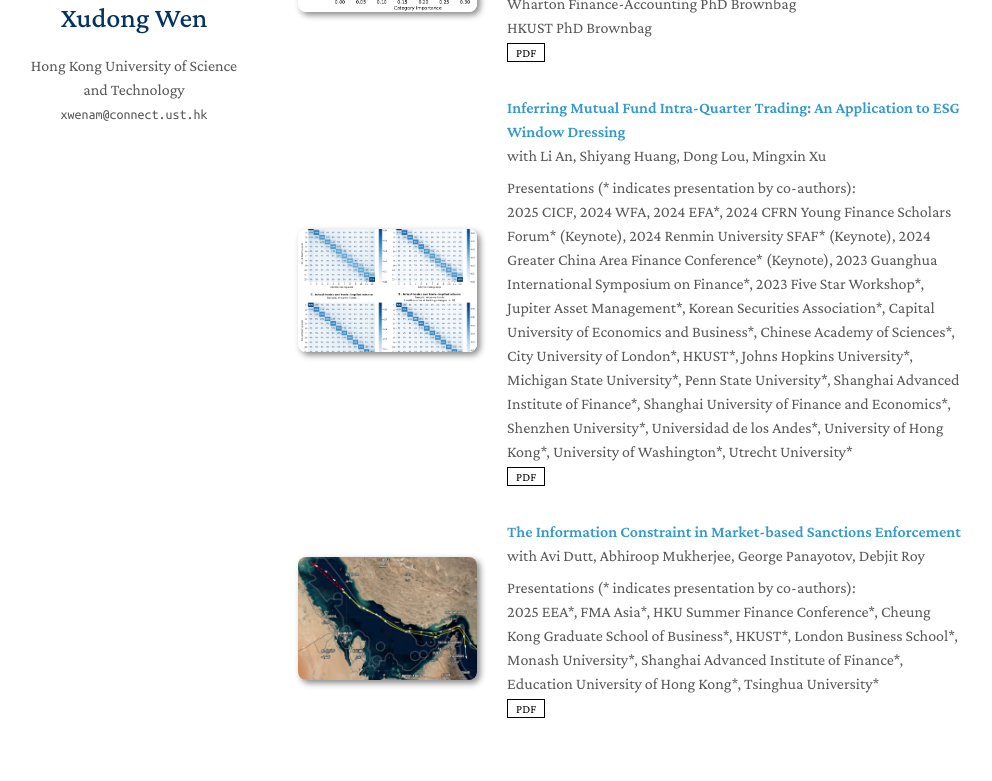
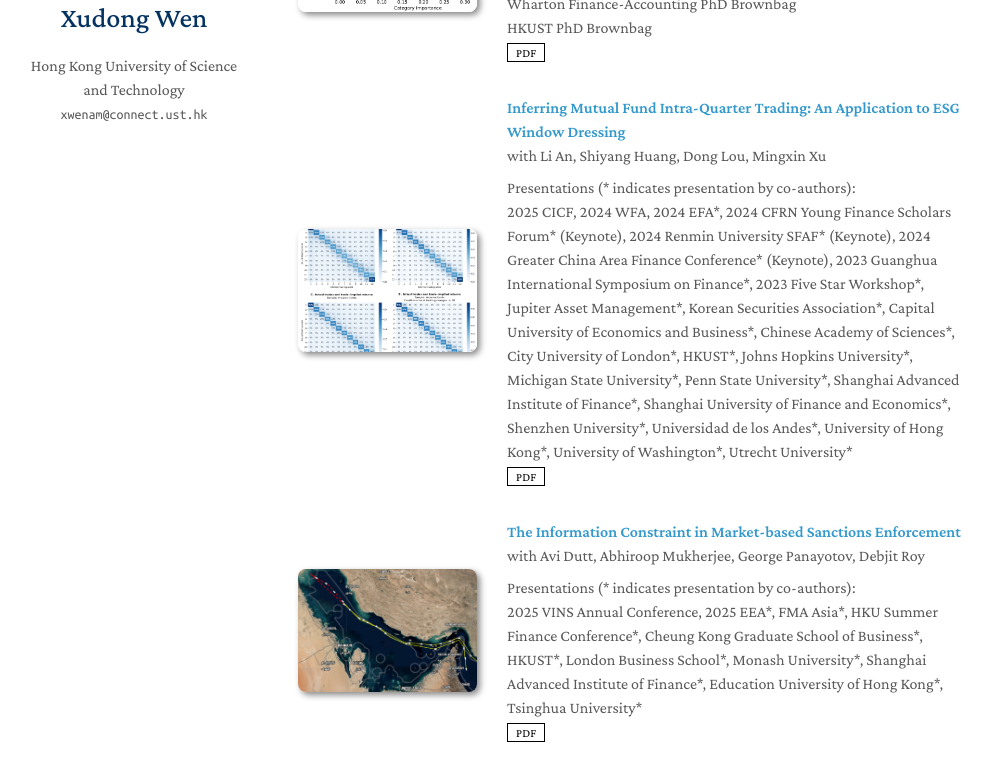
Before and after one commit to xd-wen/xd-wen.github.io, a Jekyll site: the page built from index.md, in a window 1280 px wide and 1338 px high, cut to the strip 468-1249 px from the top of the window. Shown: the whole strip, without its empty margins (142-1134 px from the left). Built offline with Jekyll 4.4.1, drawn with Linux system fonts in a browser that asks for light colours; a style sheet for code colours, icons or effects is not loaded; our own code applies the rules of GitHub Pages for plain Markdown files.

Commit message:
Update publications.yml

```diff
--- a/_data/publications.yml
+++ b/_data/publications.yml
@@ -14,6 +14,6 @@ main:
 
   - title: "The Information Constraint in Market-based Sanctions Enforcement"
     authors: with Avi Dutt, Abhiroop Mukherjee, George Panayotov, Debjit Roy
-    conference: Presentations (* indicates presentation by co-authors)&#58;<br>2025 EEA*, FMA Asia*, HKU Summer Finance Conference*, Cheung Kong Graduate School of Business*, HKUST*, London Business School*, Monash University*, Shanghai Advanced Institute of Finance*, Education University of Hong Kong*, Tsinghua University*
+    conference: Presentations (* indicates presentation by co-authors)&#58;<br>2025 VINS Annual Conference, 2025 EEA*, FMA Asia*, HKU Summer Finance Conference*, Cheung Kong Graduate School of Business*, HKUST*, London Business School*, Monash University*, Shanghai Advanced Institute of Finance*, Education University of Hong Kong*, Tsinghua University*
     pdf: https://www.xudongwen.com/assets/files/Information_and_Sanctions.pdf
     image: ./assets/img/fig_SSSS.png
```
